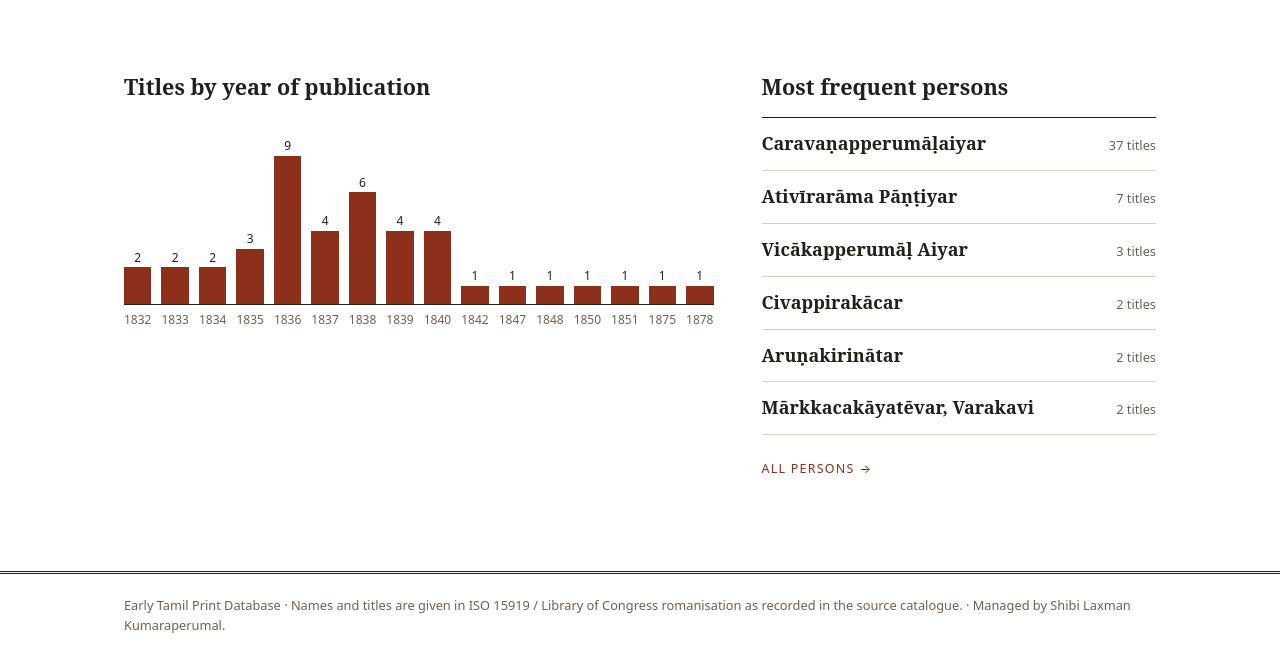
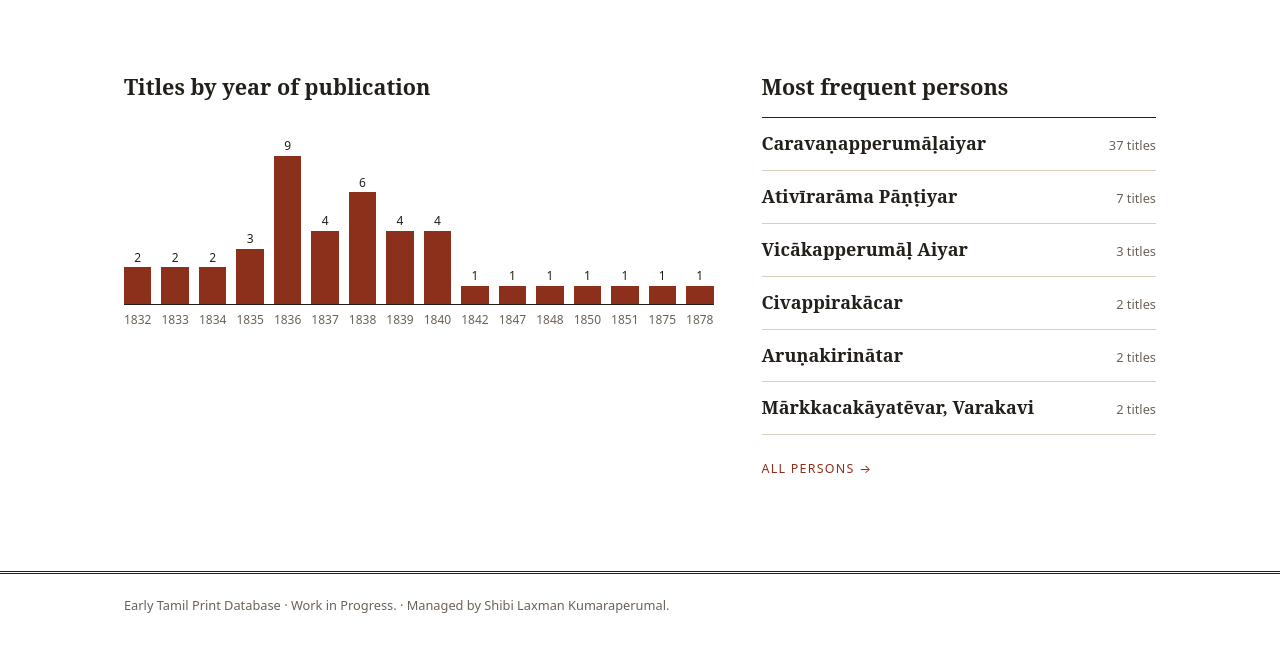
Before and after one commit to tamilachchu/tamilachchu.github.io, a plain HTML site: page index.html in a window 1280 px wide. Shown: the part 575-1243 px from the top of the page. Drawn offline with Linux system fonts and the light colour scheme.

Commit message:
Update index.html

```diff
--- a/index.html
+++ b/index.html
@@ -121,7 +121,7 @@ footer{border-top:3px double var(--ink);padding:22px 0 40px;font-family:var(--sa
   </div>
 </header>
 <main><div class="wrap" id="app"><p class="empty">Loading records…</p></div></main>
-<footer><div class="wrap">Early Tamil Print Database · Names and titles are given in ISO 15919 / Library of Congress romanisation as recorded in the source catalogue. · Managed by Shibi Laxman Kumaraperumal.</div></footer>
+<footer><div class="wrap">Early Tamil Print Database · Work in Progress. · Managed by Shibi Laxman Kumaraperumal.</div></footer>
 
 <!-- The database. Regenerated from the private working file with build.py. -->
 <script type="text/plain" id="embedded-data">
```
